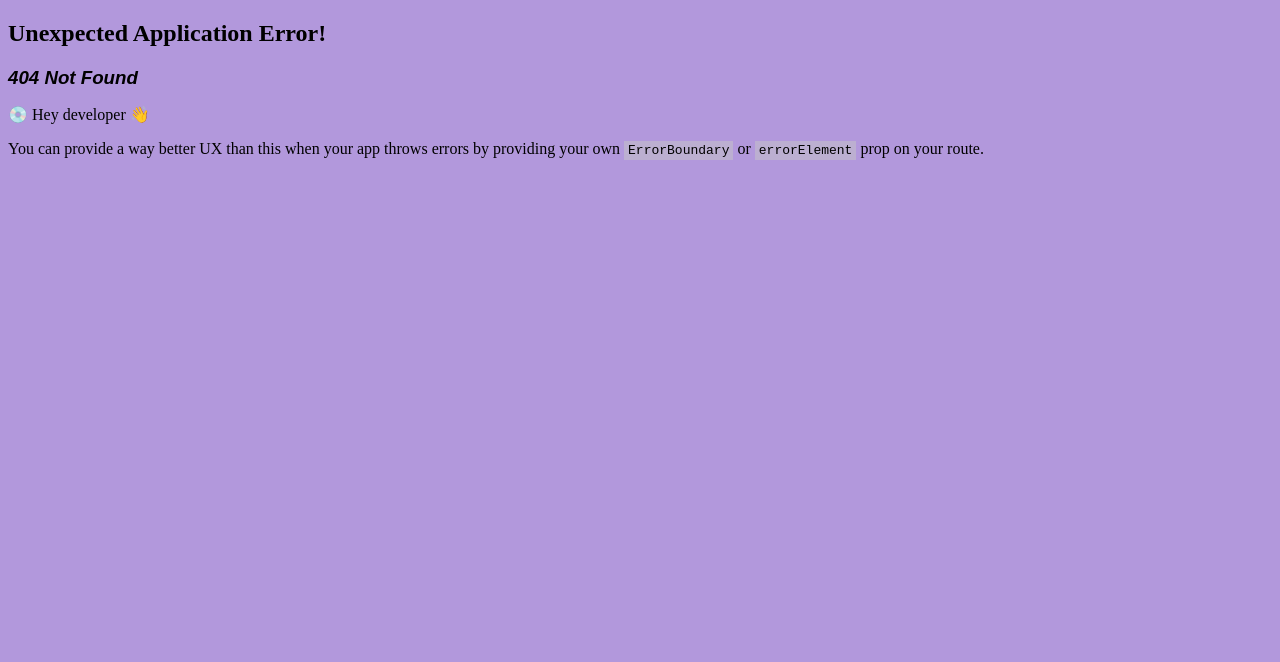
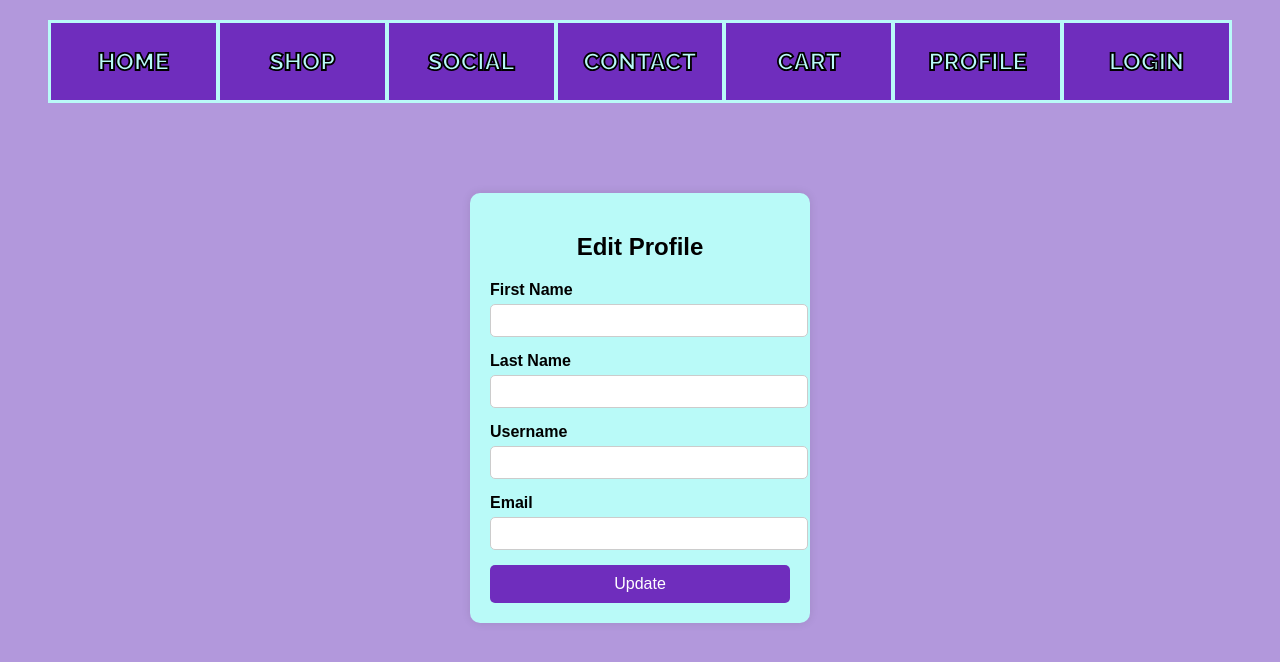
Before and after one commit to YellowYoCat/Capstone, a React (Create React App) app in the folder Front-end/: page /edit in a window 1280 px wide. Before the commit this address had no page. Shown: the top 662 px of the page. Built offline with nearby package versions, Linux system fonts and the light colour scheme; a web font is replaced by a local one.

Commit message:
profile things
edit and delete work

```diff
--- /dev/null
+++ b/Front-end/src/Componets/Pages/Edit.js
@@ -0,0 +1,118 @@
+import React, { useState } from 'react';
+import Navbar from './Nav/Navbar';
+import { useNavigate, useParams } from 'react-router-dom';
+import './Signup.css';
+import { useCookies } from 'react-cookie';
+
+const Edit = () => {
+  const [profile, setProfile] = useState([]);
+  const [loading, setLoading] = useState(false);
+  const [error, setError] = useState(null);
+  const [cookies, setCookie, removeCookie] = useCookies(['user']);
+  const { username } = useParams();
+  const navigate = useNavigate();
+
+  const [formData, setFormData] = useState({
+    firstName: '',
+    lastName: '',
+    username: '',
+    email: '',
+  });
+
+  const handleChange = (e) => {
+    const { name, value } = e.target;
+    setFormData((prevData) => ({
+      ...prevData,
+      [name]: value,
+    }));
+  };
+
+  const updateUser = async (newUser) => {
+    const response = await fetch('http://localhost:3001/register', {
+        method: 'POST',
+        headers: {
+            'Content-Type': 'application/json',
+        },
+        body: JSON.stringify(newUser),
+    });
+    return response.json();
+};
+
+  const handleSubmit = async (e) => {
+    e.preventDefault();
+    try {
+      setLoading(true);
+      const response = await fetch(`http://localhost:3001/users/${cookies.username}`, {
+        method: 'PATCH',
+        headers: { 'Content-Type': 'application/json' },
+        body: JSON.stringify(formData),
+      });
+      const data = await updateUser();
+      if (response.ok) {
+        setProfile(data);
+        setLoading(false);
+        alert('Update successful!');
+        navigate('/profile');
+      } else {
+        throw new Error(data.error || 'Update failed');
+      }
+    } catch (error) {
+      console.error('Error updating user:', error);
+      setError(error);
+      setLoading(false);
+      alert('Update failed. Please try again.');
+    }
+  };
+
+  return (
+    <div>
+      <Navbar />
+      <div className="signup-container">
+        <div className="signup-form-container">
+          <form className="signup-form" onSubmit={handleSubmit}>
+            <h2>Edit Profile</h2>
+            <div className="form-group">
+              <label>First Name</label>
+              <input
+                type="text"
+                name="firstName"
+                value={formData.firstName}
+                onChange={handleChange}
+              />
+            </div>
+            <div className="form-group">
+              <label>Last Name</label>
+              <input
+                type="text"
+                name="lastName"
+                value={formData.lastName}
+                onChange={handleChange}
+              />
+            </div>
+            <div className="form-group">
+              <label>Username</label>
+              <input
+                type="text"
+                name="username"
+                value={formData.username}
+                onChange={handleChange}
+              />
+            </div>
+            <div className="form-group">
+              <label>Email</label>
+              <input
+                type="email"
+                name="email"
+                value={formData.email}
+                onChange={handleChange}
+              />
+            </div>
+            <button type="submit" className="register-button">Update</button>
+          </form>
+        </div>
+      </div>
+    </div>
+  );
+};
+
+export default Edit;
--- a/Front-end/src/Componets/Pages/Login.js
+++ b/Front-end/src/Componets/Pages/Login.js
@@ -56,7 +56,7 @@ const Login = () => {
 
             if (response.ok) {
                 console.log('Login successful', data);
-                setCookie('username', username, { path: '/', expires: new Date(Date.now() + 7 * 60 * 1000) });
+                setCookie('username', username, { path: '/', expires: new Date(Date.now() + 30 * 60 * 1000) });
                 navigate('/profile');
             } else {
                 setError(data.message || 'Error logging in');
--- a/Front-end/src/Componets/Pages/Profile.js
+++ b/Front-end/src/Componets/Pages/Profile.js
@@ -20,30 +20,57 @@ const Profile = () => {
     }
   }, [cookies, navigate]);
 
+  useEffect(() => {
+    const fetchProfile = async () => {
+      try {
+        const response = await fetch(`http://localhost:3001/users/${cookies.username}`, {
+          method: 'GET',
+          headers: {
+            'Content-Type': 'application/json',
+          },
+        });
 
-  useEffect(() => {
-    const url = `http://localhost:3001/users/${cookies.username}`;
-    fetch(url)
-      .then(response => {
         if (!response.ok) {
-          throw new Error('Network response was not ok');
+          throw new Error(`HTTP error! status: ${response.status}`);
         }
-        return response.json();
-      })
-      .then(data => {
+
+        const data = await response.json();
         setProfile(data);
+      } catch (error) {
+        setError(error.message);
+      } finally {
         setLoading(false);
-      })
-      .catch(error => {
-        setError(error);
-        setLoading(false);
-      });
+      }
+    };
+
+    fetchProfile();
   }, [cookies.username]);
 
 
   const handleLogout = () => {
     removeCookie('username', { path: '/' });
     navigate('/login');
+  };
+
+  const handleEdit = () => {
+    navigate('/edit');
+  };
+
+  const handleDelete = async () => {
+    try {
+      const response = await fetch(`http://localhost:3001/users/${cookies.username}`, {
+        method: 'DELETE',
+      });
+      if (response.ok) {
+        alert('User deleted successfully!');
+        navigate('/'); // redirect to home page
+      } else {
+        throw new Error('Error deleting user');
+      }
+    } catch (error) {
+      console.error('Error deleting user:', error);
+      alert('Error deleting user. Please try again.');
+    }
   };
 
   if (!cookies.username) {
@@ -82,8 +109,8 @@ const Profile = () => {
 
         </div>
         <div className='btns'>
-          <button>Edit</button>
-          <button>Delete</button>
+          <button onClick={handleEdit}>Edit</button>
+          <button onClick={handleDelete}>Delete</button>
           <button onClick={handleLogout}>Logout</button>
 
         </div>
--- a/Front-end/src/index.js
+++ b/Front-end/src/index.js
@@ -13,6 +13,7 @@ import Social from './Componets/Pages/Social';
 import Login from './Componets/Pages/Login';
 import Signup from './Componets/Pages/Signup';
 import Checkout from './Componets/Pages/Checkout';
+import Edit from './Componets/Pages/Edit';
 
 const root = ReactDOM.createRoot(document.getElementById('root'));
 
@@ -51,6 +52,10 @@ const router = createBrowserRouter([{
 {
   path: '/checkout',
   element: <Checkout/>
+},
+{
+  path: '/edit',
+  element: <Edit />
 }
 
 ])
```
Also changed, not shown: 2 other files (tests, documents, lock files or other folders).
